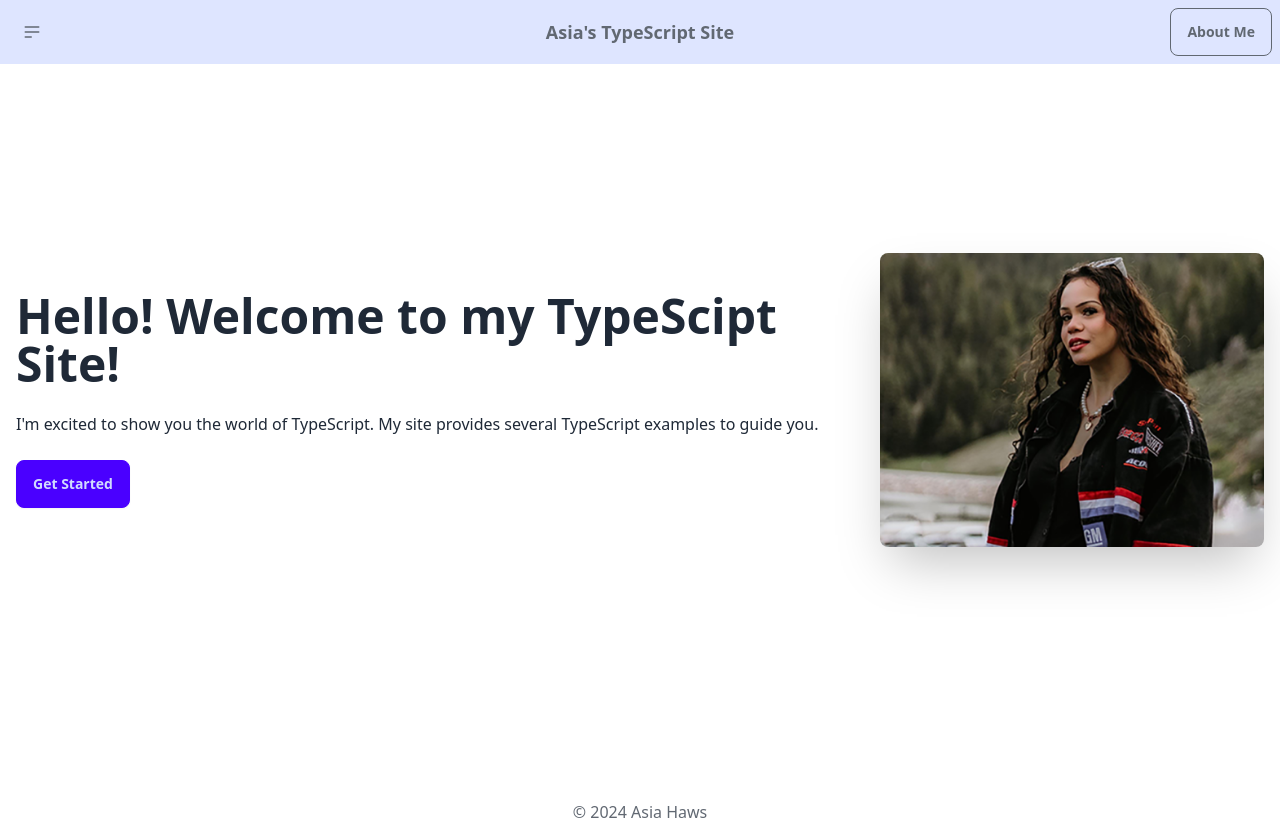
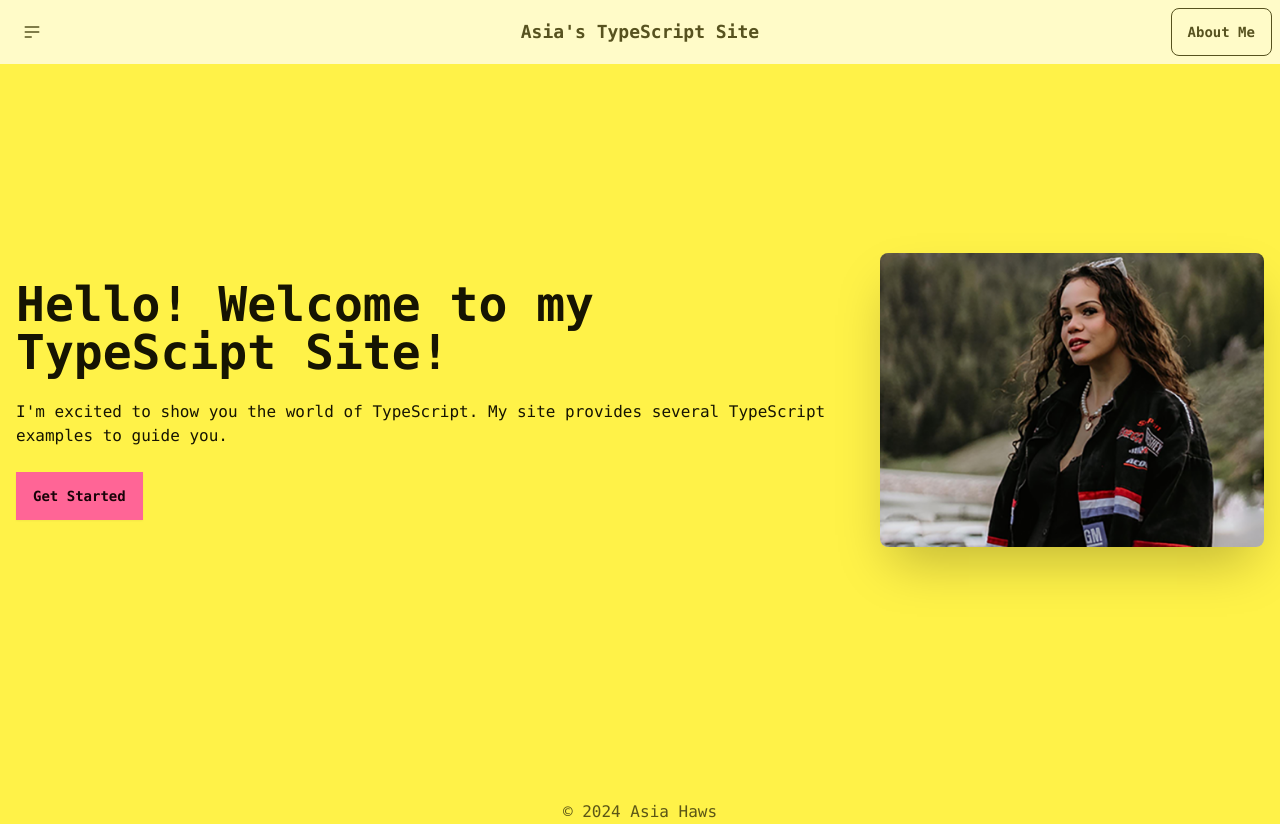
Before and after one commit to asiahaws1/dwdd2720, a website built with Vite: page src/index.html in a window 1280 px wide. Built offline with nearby package versions, Linux system fonts and the light colour scheme; files whose address does not match are found by name.

Commit message:
update index

```diff
--- a/src/index.html
+++ b/src/index.html
@@ -1,5 +1,5 @@
 <!DOCTYPE html>
-<html lang="en" data-theme="business">
+<html lang="en" data-theme="cyberpunk">
   <head>
     <meta charset="UTF-8" />
     <meta name="viewport" content="width=device-width, initial-scale=1.0" />
@@ -10,7 +10,7 @@
   <body>
     <main class="bg-[url('../images/purple-waves.png')] bg-cover">
       <header class="fixed w-full opacity-70">
-        <div class="navbar bg-primary-content">
+        <div class="navbar bg-primary-content" data-theme="garden">
           <div class="navbar-start">
             <div class="dropdown">
               <div tabindex="0" role="button" class="btn btn-ghost btn-circle">
```
